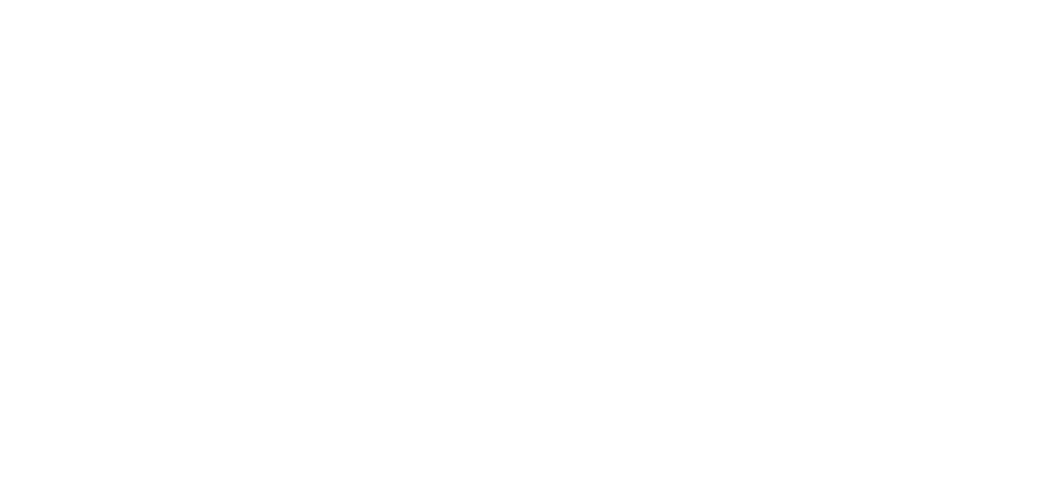
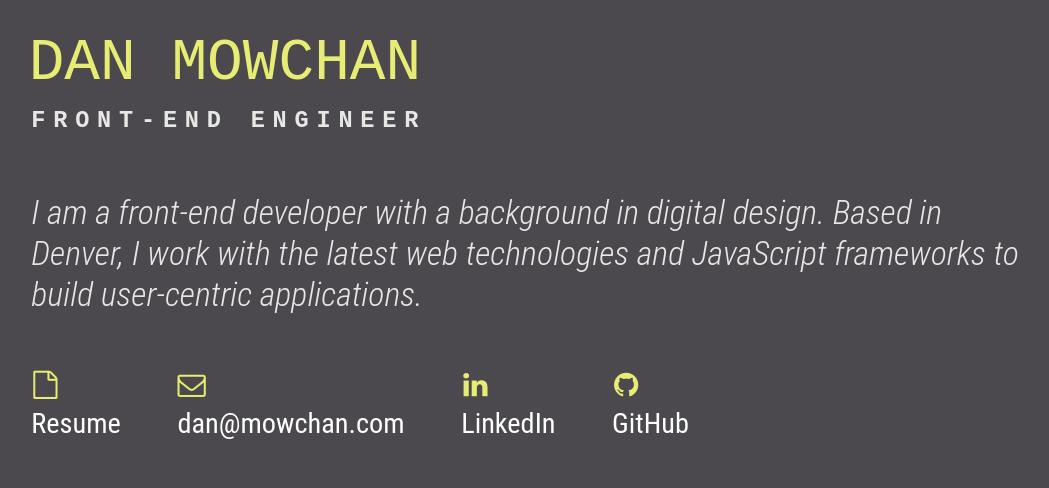
Before and after one commit to mowchan/portfolio, a website: page pages/index.html in a window 1280 px wide. Shown: the whole page, without its empty margins (113-1162 px from the left). Drawn offline with nearby package versions, Linux system fonts and the light colour scheme; files that its build step writes are made by us from their sources; files whose address does not match are found by name.

Commit message:
version 1

```diff
--- /dev/null
+++ b/less/connect.less
@@ -0,0 +1,36 @@
+ul.connect {
+  margin-top: 2em;
+
+  li {
+    @media (min-width: @screen-md-min) {
+      display: inline-block;
+    }
+
+    @media (min-width: @screen-md-min) and (max-width: @screen-md-max) {
+      width: 50%;
+      margin-bottom: 0.5em;
+    }
+
+    a {
+      .anchor-reset;
+      display: flex;
+      flex-direction: column;
+      height: 3em;
+
+      &:before {
+        margin-bottom: 0.25em;
+        color: @emphasis;
+      }
+    }
+
+    & + li {
+      @media (max-width: @screen-sm-max) {
+        margin-top: 0.25em;
+      }
+
+      @media (min-width: @screen-lg-min) {
+        margin-left: 2em;
+      }
+    }
+  }
+}
--- /dev/null
+++ b/less/header.less
@@ -0,0 +1,7 @@
+#header-global {
+  div.nameplate {
+    h1 {
+      text-indent: -0.045em;
+    }
+  }
+}
--- /dev/null
+++ b/less/icons.less
@@ -0,0 +1,62 @@
+@charset "UTF-8";
+
+@font-face {
+  font-family: "portfolio";
+  src:url("../files/portfolio.eot");
+  src:url("../files/portfolio.eot?#iefix") format("embedded-opentype"),
+    url("../files/portfolio.woff") format("woff"),
+    url("../files/portfolio.ttf") format("truetype"),
+    url("../files/portfolio.svg#portfolio") format("svg");
+  font-weight: normal;
+  font-style: normal;
+}
+
+[data-icon]:before {
+  font-family: "portfolio" !important;
+  content: attr(data-icon);
+  font-style: normal !important;
+  font-weight: normal !important;
+  font-variant: normal !important;
+  text-transform: none !important;
+  speak: none;
+  line-height: 1;
+  -webkit-font-smoothing: antialiased;
+  -moz-osx-font-smoothing: grayscale;
+}
+
+[class^="icon-"]:before,
+[class*=" icon-"]:before {
+  font-family: "portfolio" !important;
+  font-style: normal !important;
+  font-weight: normal !important;
+  font-variant: normal !important;
+  text-transform: none !important;
+  speak: none;
+  line-height: 1;
+  -webkit-font-smoothing: antialiased;
+  -moz-osx-font-smoothing: grayscale;
+}
+
+.icon-linkedin {
+  &:before {
+    content: "\61";
+  }
+}
+
+.icon-github {
+  &:before {
+    content: "\62";
+  }
+}
+
+.icon-file {
+  &:before {
+    content: "\63";
+  }
+}
+
+.icon-mail {
+  &:before {
+    content: "\65";
+  }
+}
--- /dev/null
+++ b/less/layout.less
@@ -0,0 +1,15 @@
+body {
+  margin: 0;
+  padding: 0;
+  background-color: @background;
+  color: @foreground;
+}
+
+.container {
+  margin: 0 auto;
+  padding: @container-padding;
+
+  @media (min-width: @screen-lg-min) {
+    width: ~"calc(46rem + 10vw)";
+  }
+}
--- a/less/main.less
+++ b/less/main.less
@@ -0,0 +1,8 @@
+@import 'reset';
+@import 'variables';
+@import 'layout';
+@import 'type';
+@import 'icons';
+@import 'utility';
+@import 'header';
+@import 'connect';
--- /dev/null
+++ b/less/reset.less
@@ -0,0 +1,52 @@
+html {
+  box-sizing: border-box;
+}
+
+*, *:before, *:after {
+  box-sizing: inherit;
+}
+
+/* http://meyerweb.com/eric/tools/css/reset/ (modified)
+   v2.0 | 20110126
+   License: none (public domain)
+*/
+
+html, body, div, span, applet, object, iframe,
+h1, h2, h3, h4, h5, h6, p, blockquote, pre,
+a, abbr, acronym, address, big, cite, code,
+del, dfn, em, img, ins, kbd, q, s, samp,
+small, strike, strong, sub, sup, tt, var,
+b, u, i, center,
+dl, dt, dd, ol, ul, li,
+fieldset, form, label, legend,
+table, caption, tbody, tfoot, thead, tr, th, td,
+article, aside, canvas, details, embed,
+figure, figcaption, footer, header, hgroup,
+menu, nav, output, ruby, section, summary,
+time, mark, audio, video {
+	margin: 0;
+	padding: 0;
+	border: 0;
+	font-size: 100%;
+	vertical-align: baseline;
+}
+/* HTML5 display-role reset for older browsers */
+article, aside, details, figcaption, figure,
+footer, header, hgroup, menu, nav, section {
+	display: block;
+}
+ol, ul {
+	list-style: none;
+}
+blockquote, q {
+	quotes: none;
+}
+blockquote:before, blockquote:after,
+q:before, q:after {
+	content: '';
+	content: none;
+}
+table {
+	border-collapse: collapse;
+	border-spacing: 0;
+}
--- /dev/null
+++ b/less/type.less
@@ -0,0 +1,89 @@
+html {
+  font-size: 20px;
+}
+
+body {
+  font-family: @font-family-condensed;
+  line-height: 1.2;
+
+  @media (min-width: @screen-sm-min) {
+    font-size: ~"calc(1em + 0.65vw)";
+  }
+}
+
+h1, .h1,
+h2, .h2,
+h3, .h3,
+h4, .h4 {
+  font-family: @font-family-monospace;
+}
+
+h1, .h1,
+h2, .h2,
+h3, .h3,
+h4, .h4,
+h5, .h5 {
+  margin: 0 0 0.15em;
+  max-height: 999999px;
+  line-height: 1.2;
+}
+
+h1, .h1 {
+  font-size: 2.1em;
+  font-weight: @font-weight-regular;
+  text-transform: uppercase;
+}
+
+h2, .h2 {
+  font-size: 1.44em;
+  font-weight: @font-weight-light;
+}
+
+h3, .h3 {
+  font-size: 1.2em;
+  font-weight: @font-weight-light;
+}
+
+h4, .h4 {
+  font-size: 0.833em;
+  font-weight: @font-weight-bold;
+  line-height: 1em;
+  letter-spacing: 0.33em;
+  text-transform: uppercase;
+  width: 100%;
+}
+
+p {
+  font-weight: @font-weight-light;
+}
+
+p.lead {
+  font-size: 1.2em;
+  font-style: italic;
+}
+
+a {
+  color: @anchor;
+  text-decoration: none;
+
+  &:after {
+    position: relative;
+    top: -0.4em;
+    z-index: -1;
+    content: '';
+    display: block;
+    height: 0.5em;
+    width: 93%;
+    background: @anchor;
+    opacity: 0.15;
+  }
+
+  &:hover,
+  &:focus {
+    color: @emphasis;
+
+    &:after {
+      background: @emphasis;
+    }
+  }
+}
--- /dev/null
+++ b/less/utility.less
@@ -0,0 +1,9 @@
+.color-emphasis {
+  color: @emphasis;
+}
+
+.anchor-reset {
+  &:after {
+    display: none;
+  }
+}
--- /dev/null
+++ b/less/variables.less
@@ -0,0 +1,19 @@
+@background: #4b494d;
+@foreground: #e7e7e7;
+@emphasis: #e7ec73;
+@anchor: #fff;
+
+@font-family-condensed: 'Roboto Condensed', Helvetica, sans-serif;
+@font-family-monospace: 'Roboto Mono', monospace;
+
+@font-weight-light: 300;
+@font-weight-regular: 400;
+@font-weight-bold: 700;
+
+@screen-sm-min: 360px;
+@screen-sm-max: 649px;
+@screen-md-min: 650px;
+@screen-md-max: 999px;
+@screen-lg-min: 1000px;
+
+@container-padding: 1em;
--- a/pages/index.html
+++ b/pages/index.html
@@ -2,9 +2,51 @@
 <html lang="en">
   <head>
     <meta charset="UTF-8">
-    <title></title>
+    <meta name="viewport" content="width=device-width, initial-scale=1">
+    <title>Dan Mowchan – Front End Engineer</title>
     <link rel="stylesheet" type="text/css" href="css/main.css" />
+    <script src="js/main.js"></script>
   </head>
   <body>
+    <header id="header-global">
+      <div class="container">
+        <div class="nameplate">
+          <h1>
+            <a href="/index.html" class="color-emphasis anchor-reset">
+              Dan Mowchan
+            </a>
+          </h1>
+          <h2 class="h4">Front-End Engineer</h2>
+        </div>
+      </div>
+    </header>
+    <main id="main">
+      <div class="container">
+        <p class="lead">
+          I am a front-end developer with a background in digital design.
+          Based in Denver, I work with the latest web technologies and
+          JavaScript frameworks to build user-centric applications.
+        </p>
+        <ul class="connect">
+          <li>
+            <a href="/files/DanMowchan_Resume2018.pdf" class="icon-file" target="_blank">
+              Resume
+            </a>
+          </li><li>
+            <a href="mailto:dan@mowchan.com" class="icon-mail" target="_blank">
+              dan@mowchan.com
+            </a>
+          </li><li>
+            <a href="https://www.linkedin.com/in/danmowchan/" class="icon-linkedin" target="_blank">
+              LinkedIn
+            </a>
+          </li><li>
+            <a href="https://github.com/mowchan" class="icon-github" target="_blank">
+              GitHub
+            </a>
+          </li>
+        </ul>
+      </div>
+    </main>
   </body>
 </html>
```
Also changed, not shown: gulpfile.js (+48 -12 lines), js/fonts.js (added, +13 -0 lines), package.json (+8 -6 lines), files/portfolio.svg (added), files/portfolio.ttf (added), files/portfolio.woff (added), 3 other files.
